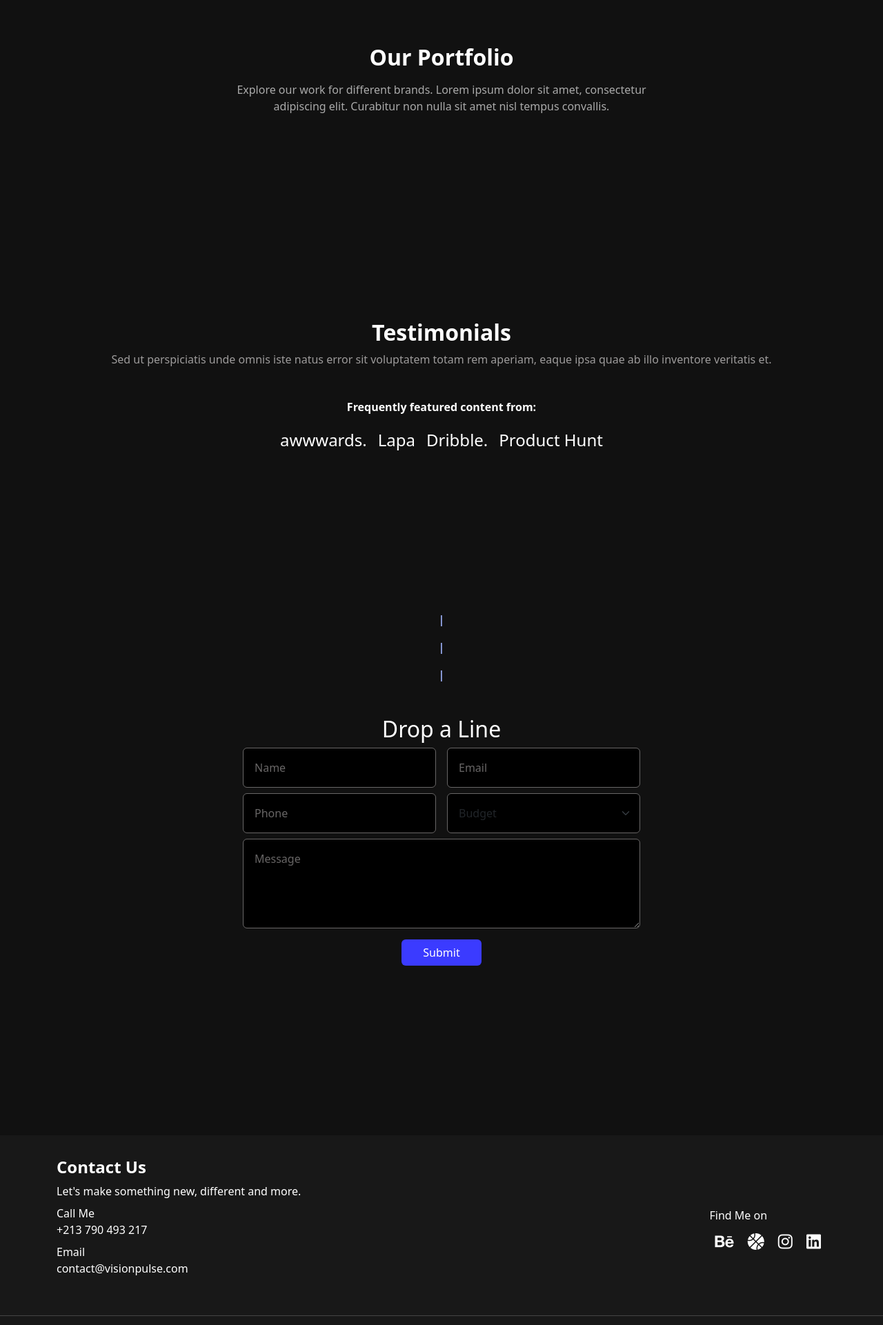
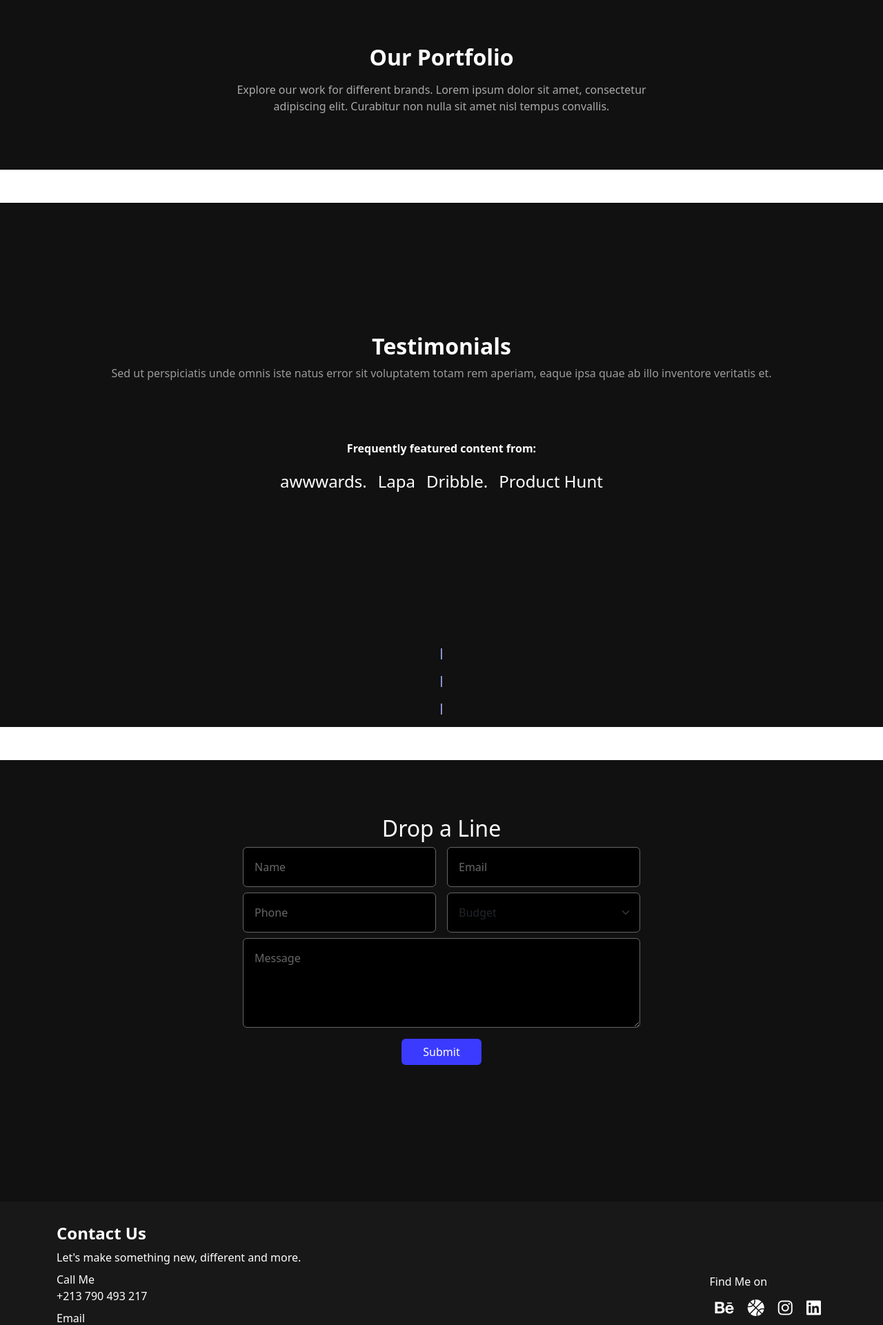
Before and after one commit to Houria-hs/PortfolioWebsite, a Django app: page / in a window 1280 px wide. Shown: the part 1934-3855 px from the top of the page at 69% size. Run offline with Django 5.2, Linux system fonts and the light colour scheme; data that the repository does not hold is empty; some libraries are stand-ins or nearby versions.

Commit message:
style changes

```diff
--- a/templates/base.html
+++ b/templates/base.html
@@ -17,8 +17,7 @@
 
     {% if messages %}
     {% for message in messages %}
-        <div class="alert alert-success">{{ message }}</div>
-    {% endfor %}
+        <div class="alert alert-{{ message.tags }}">{{ message }}</div>    {% endfor %}
     {% endif %}
 
     {% endblock %}
--- a/templates/home.html
+++ b/templates/home.html
@@ -128,7 +128,7 @@
     </section>
 
     <!-- portfolio sections -->
-    <section id="portfolio" class="portfolio-section  ">
+    <section id="portfolio" class="portfolio-section py-5 ">
         <h2 class="hidden slide-left" >Our Portfolio</h2>
         <p class="hidden slide-left">Explore our work for different brands. Lorem ipsum dolor sit amet, consectetur adipiscing elit. Curabitur non nulla sit amet nisl tempus convallis.</p>
         <div class="container">
@@ -153,7 +153,7 @@
     </section>
 
     <!-- testimonials section -->
-    <section id="feedback" class="testimonials-section  ">
+    <section id="feedback" class="testimonials-section py-5 mt-5 ">
         <div class="container text-center ">
             <h2 class="fw-bold hidden slide-right">Testimonials</h2>
             <p class="muted hidden slide-right">Sed ut perspiciatis unde omnis iste natus error sit voluptatem totam rem aperiam, eaque ipsa quae ab illo inventore veritatis et.</p>
@@ -180,7 +180,7 @@
             </div>
 
             <!-- Featured Content -->
-            <div>
+            <div class="mt-5 py-3">
                 <h6 class="fw-bold hidden slide-up ">Frequently featured content from:</h6>
                 <div class="d-flex hidden slide-up  justify-content-center flex-wrap mt-3">
                     <a class="mx-2 my-2 " href="">
@@ -210,7 +210,7 @@
     </section>
 
     <!-- contact section -->
-    <section id="contact" class="Contact">
+    <section id="contact" class="Contact py-5  mt-5 ">
         <div class="form-container">
             <h2 class="hidden slide-right">Drop a Line</h2>
             <form  method="POST" action="{% url 'contact' %}" class="hidden slide-left">
@@ -280,6 +280,7 @@
             <!-- Copyright -->
             <div class="footer-bottom">
                 <p>©2024 Visionpulse. All rights reserved.</p>
+                <span class="mt-2">Crafted by Houria Hasbellaoui</span>
             </div>
     </section>
 
```
